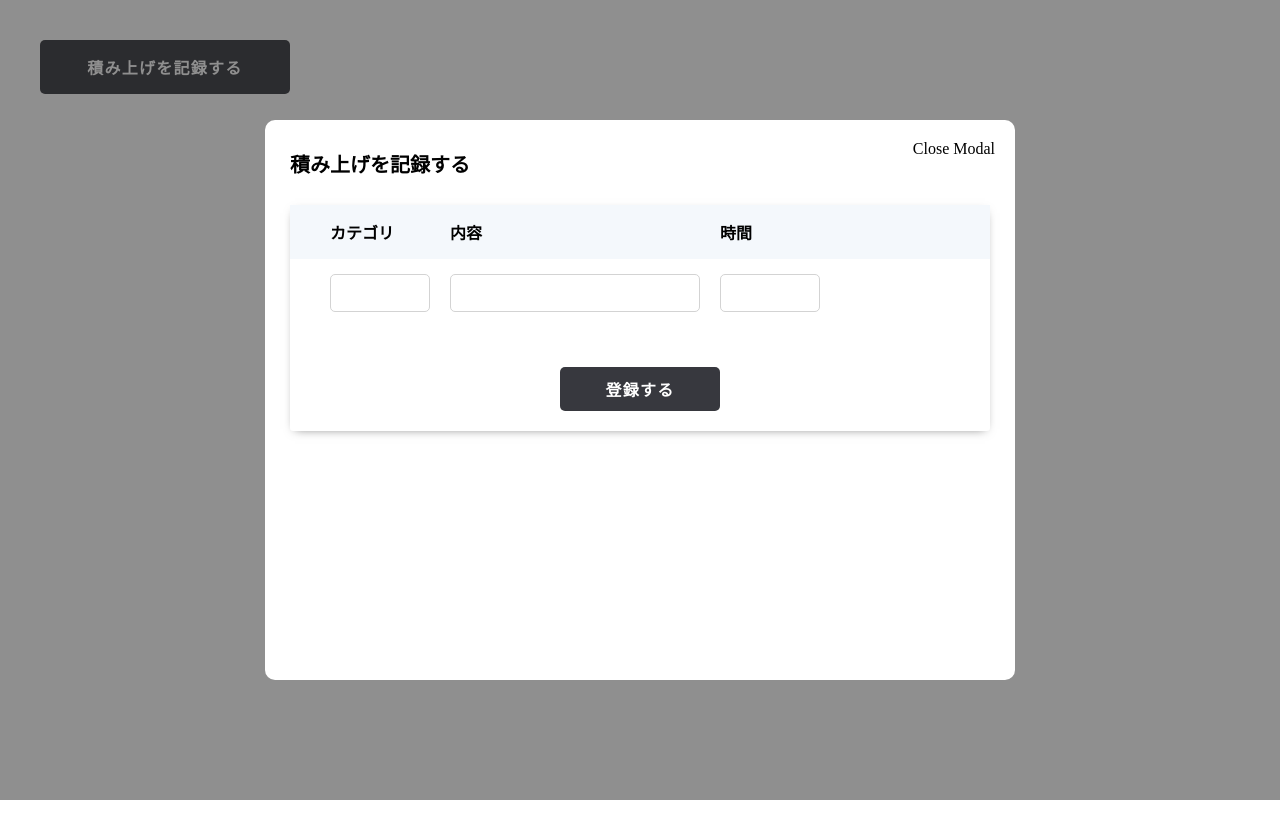
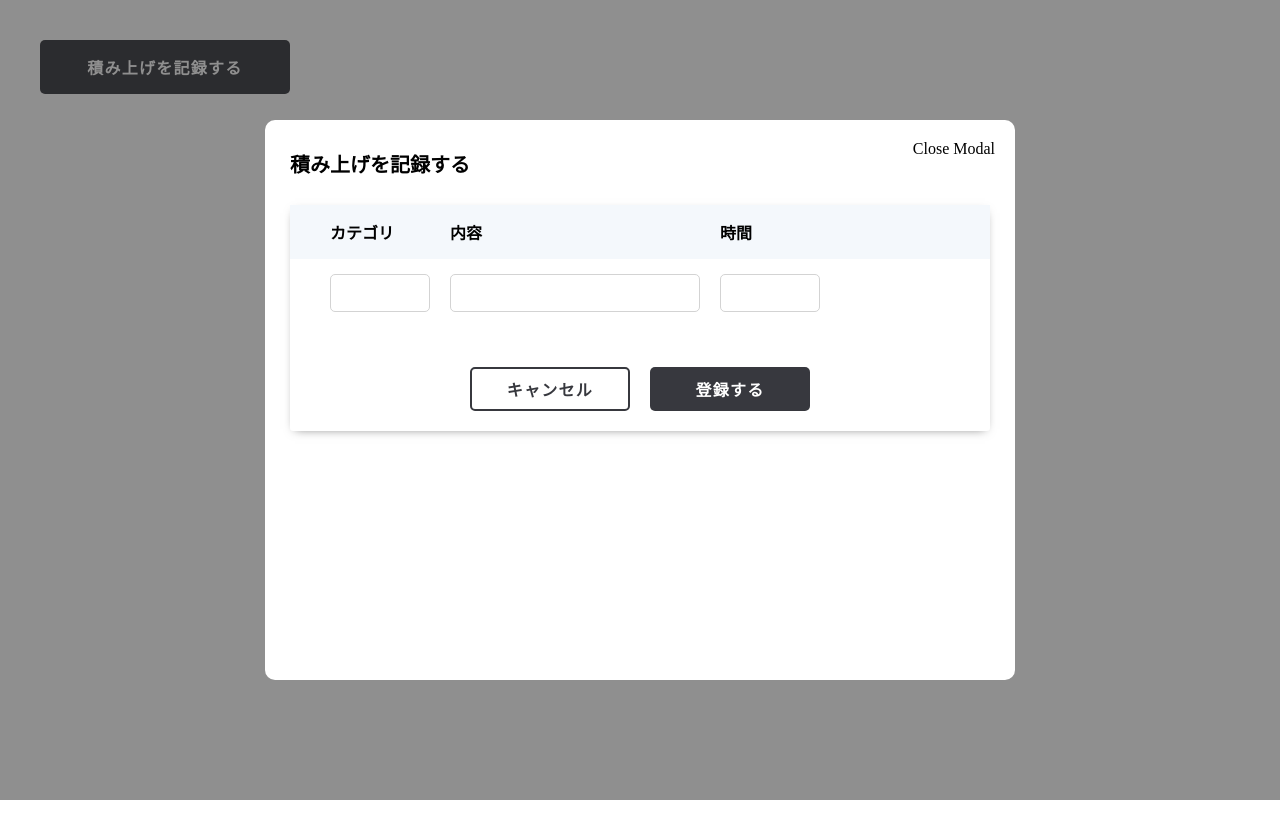
Before and after one commit to hayaoki-engineer/programing-tsumiage-app, a React (Vite) app: page / in a window 1280 px wide. Both pictures are taken after a click on the button "積み上げを記録する". Built offline with nearby package versions, Linux system fonts and the light colour scheme.

Commit message:
モーダル閉じる

```diff
--- a/src/App.tsx
+++ b/src/App.tsx
@@ -1,22 +1,97 @@
-import { useState } from "react";
+import { useCallback, useEffect, useState } from "react";
 import "./css/App.css";
+import "./css/modal.css"
 import { Kirokus } from "./types/Kirokus";
 import { Today } from "./types/Today";
-import Modal from "./components/modal/Modal";
+
 
 function App() {
   const kiroku1 = new Kirokus("1", "React", "Udemy入門", "3時間");
-  const kiroku2 = new Kirokus("2", "React", "Udemy入門", "3時間");
+  const today1 = new Today("1", "12.12", [kiroku1]);
 
-  const today1 = new Today("1", "12.12", [kiroku1, kiroku2]);
-  const today2 = new Today("2", "12.13", [kiroku1, kiroku2]);
+  /* useStateで記録（カテゴリ、内容、時間）を管理 */
+  const [kirokus, setKiroku] = useState([today1]);
 
-  // useStateで記録を管理
-  const [kirokus, setKiroku] = useState([today1, today2]);
+  /* useStateでinputに入力された値を管理 */
+
+  // 内容 //
+  const [inputCategory, setInputCategory] = useState("");
+  const [inputDetail, setInputDetail] = useState("");
+  const [inputTime, setInputTime] = useState("");
+
+  /* モーダル */
+  const [isModalOpen, setIsModalOpen] = useState(false);
+
+  const closeModal = useCallback(() => {
+    setIsModalOpen(false);
+  }, []);
+
+  useEffect(() => {
+    if (isModalOpen) {
+      document.body.style.overflow = "hidden";
+    } else {
+      document.body.style.overflow = "unset";
+    }
+  }, [isModalOpen]);
+
+  // 記録を一覧に登録する関数
+  const registerKiroku = () => {
+    const newKiroku = kirokus.map((kiroku) => {
+
+      return new Today(kiroku.id, kiroku.date, [ ...kiroku.memories, new Kirokus((Math.random() * 10000).toString(), inputCategory, inputDetail, inputTime) ]);
+    })
+
+    setKiroku(newKiroku)
+    setIsModalOpen(false)
+  };
+  /* モーダル */
 
   return (
     <>
-      <Modal />
+      <button className="create-button" onClick={() => setIsModalOpen(true)}>
+        積み上げを記録する
+      </button>
+      {isModalOpen && (
+        <>
+          <div className="modal-bg"></div>
+          <div className="modal-box">
+            <p className="modal-form-title">積み上げを記録する</p>
+            <button className="close-button" onClick={closeModal}>
+              Close Modal
+            </button>
+            <div className="modal-form">
+              <div className="modal-label">
+                <label>カテゴリ</label>
+                <label>内容</label>
+                <label>時間</label>
+              </div>
+              <div className="modal-input-item">
+                <input
+                  type="text"
+                  onChange={(e) => setInputCategory(e.target.value)}
+                />
+                <input
+                  className="input-detail"
+                  type="text"
+                  value={inputDetail}
+                  onChange={(e) => setInputDetail(e.target.value)}
+                />
+                <input
+                  type="text"
+                  onChange={(e) => setInputTime(e.target.value)}
+                />
+              </div>
+              <div className="modal-button-wrapper">
+                <button className="button-base cancel-button" onClick={closeModal}>キャンセル</button>
+                <button className="button-base register-button" onClick={registerKiroku}>
+                  登録する
+                </button>
+              </div>
+            </div>
+          </div>
+        </>
+      )}
+
       <ul className="kiroku-list">
         {kirokus.map((kiroku) => {
           return (
--- a/src/components/modal/Modal.tsx
+++ /dev/null
@@ -1,56 +0,0 @@
-import React, { useCallback, useEffect, useState } from 'react'
-import './modal.css'
-
-const Modal = () => {
-  const [isModalOpen, setIsModalOpen] = useState(false);
-
-  // モーダルを閉じる関数
-  const closeModal = useCallback(() => {
-    setIsModalOpen(false);
-  }, [])
-
-  useEffect(() => {
-    if (isModalOpen) {
-      document.body.style.overflow = "hidden";
-    } else {
-      document.body.style.overflow = "unset";
-    }
-  }, [isModalOpen]);
-
-  return (
-    <>
-      <button className="create-button" onClick={() => setIsModalOpen(true)}>
-        積み上げを記録する
-      </button>
-      {isModalOpen && (
-        <>
-          <div className="modal-bg"></div>
-          <div className="modal-box">
-            <p className="modal-form-title">積み上げを記録する</p>
-            <button className="close-button" onClick={closeModal}>
-              Close Modal
-            </button>
-            <div className='modal-form'>
-              <div className='modal-label'>
-                <label>カテゴリ</label>
-                <label>内容</label>
-                <label>時間</label>
-              </div>
-              <div className='modal-input-item'>
-                <input type="text" />
-                <input className="input-detail" type="text" />
-                <input type="text" />
-              </div>
-              <div className='modal-button-wrapper'>
-                <button className='register-button'>登録する</button>
-              </div>
-            </div>
-          </div>
-        </>
-      )}
-    </>
-  );
-
-}
-
-export default Modal
--- a/src/components/modal/modal.css
+++ b/src/css/modal.css
@@ -89,15 +89,24 @@ input {
   width: 250px;
 }
 .modal-button-wrapper {
+  display: flex;
+  justify-content: center;
   margin: 40px auto 0;
   text-align: center;
+  gap: 20px;
 }
-.register-button {
+.button-base {
   width: 160px;
   height: 44px;
-  color: #fff;
-  background: #37383e;
   letter-spacing: 1.25px;
   font-weight: 700;
   border-radius: 5px;
 }
+.register-button {
+  color: #fff;
+  background: #37383e;
+}
+.cancel-button {
+  border: 2px solid #37383e;
+  color: #37383e;
+}
```
